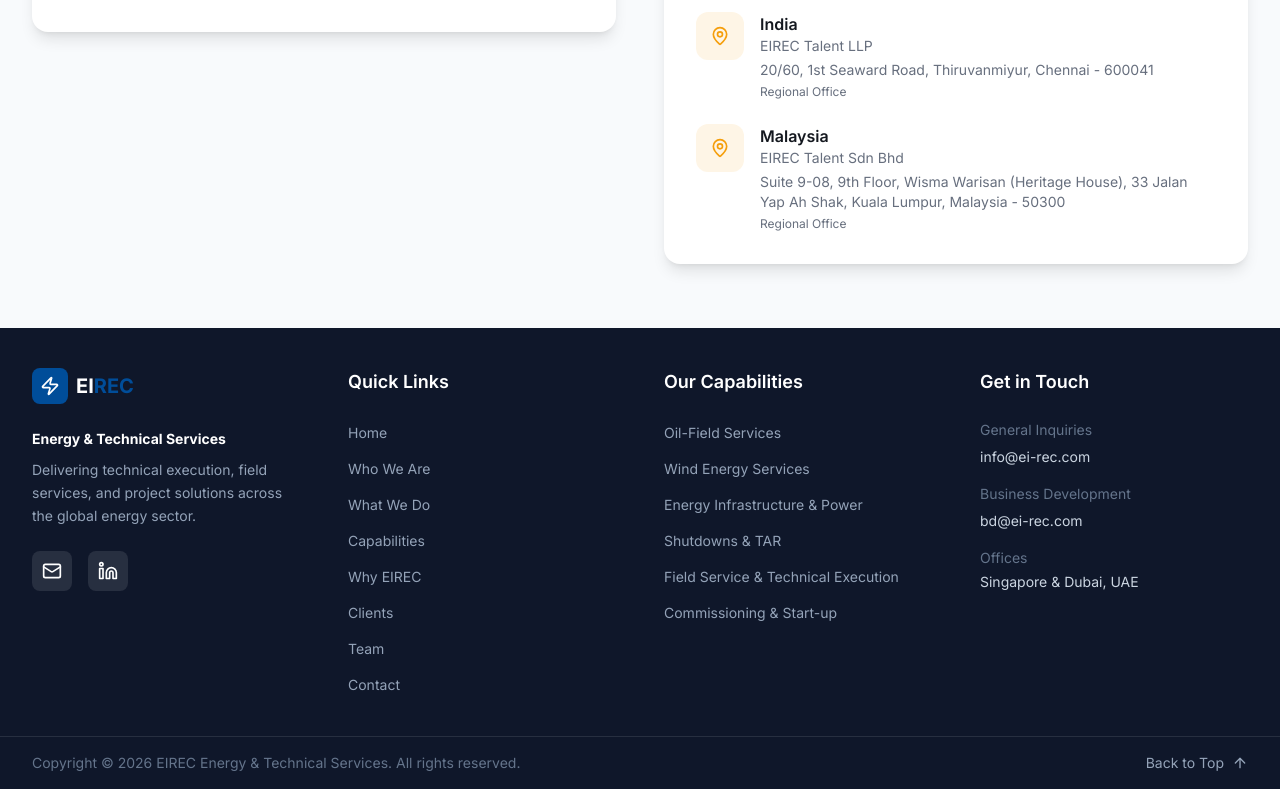
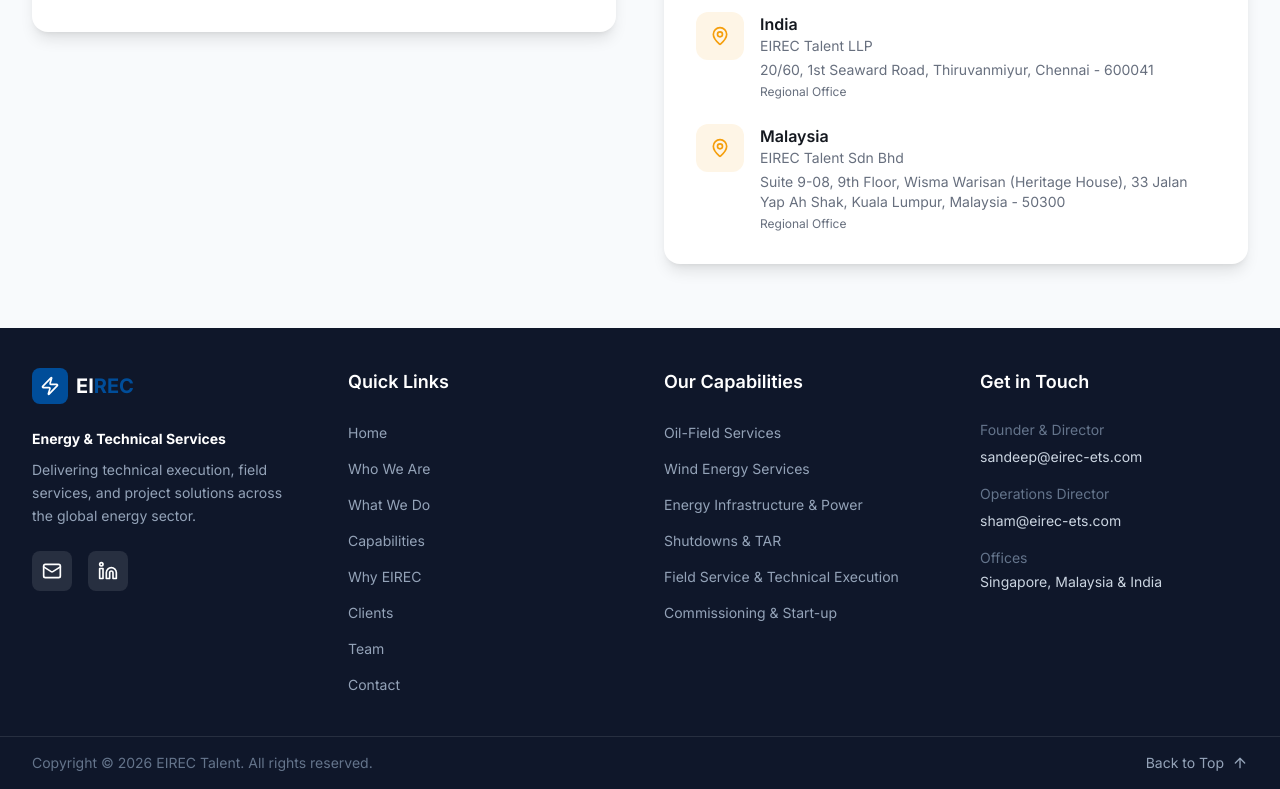
Before and after one commit to vinothumash-dev/EIREC, a React (Vite) app in the folder app/: page / in a window 1280 px wide. Shown: the part 7049-7838 px from the top of the page. Built offline with nearby package versions, Linux system fonts and the light colour scheme.

Commit message:
Fix footer: correct emails, offices, and company name

```diff
--- a/app/src/components/Footer.tsx
+++ b/app/src/components/Footer.tsx
@@ -56,7 +56,7 @@
             </p>
             <div className="flex items-center gap-4">
               <a
-                href="mailto:info@ei-rec.com"
+                href="mailto:sandeep@eirec-ets.com"
                 className="w-10 h-10 bg-white/10 rounded-lg flex items-center justify-center hover:bg-primary transition-colors"
               >
                 <Mail className="w-5 h-5" />
@@ -108,26 +108,26 @@
             <h3 className="font-semibold text-lg mb-6">Get in Touch</h3>
             <div className="space-y-4">
               <div>
-                <p className="text-sm text-slate-500 mb-1">General Inquiries</p>
+                <p className="text-sm text-slate-500 mb-1">Founder & Director</p>
                 <a
-                  href="mailto:info@ei-rec.com"
+                  href="mailto:sandeep@eirec-ets.com"
                   className="text-slate-300 hover:text-white transition-colors text-sm"
                 >
-                  info@ei-rec.com
+                  sandeep@eirec-ets.com
                 </a>
               </div>
               <div>
-                <p className="text-sm text-slate-500 mb-1">Business Development</p>
+                <p className="text-sm text-slate-500 mb-1">Operations Director</p>
                 <a
-                  href="mailto:bd@ei-rec.com"
+                  href="mailto:sham@eirec-ets.com"
                   className="text-slate-300 hover:text-white transition-colors text-sm"
                 >
-                  bd@ei-rec.com
+                  sham@eirec-ets.com
                 </a>
               </div>
               <div>
                 <p className="text-sm text-slate-500 mb-1">Offices</p>
-                <p className="text-slate-300 text-sm">Singapore & Dubai, UAE</p>
+                <p className="text-slate-300 text-sm">Singapore, Malaysia & India</p>
               </div>
             </div>
           </div>
@@ -139,7 +139,7 @@
         <div className="max-w-7xl mx-auto px-4 sm:px-6 lg:px-8 py-4">
           <div className="flex flex-col sm:flex-row items-center justify-between gap-4">
             <p className="text-slate-500 text-sm text-center sm:text-left">
-              Copyright &copy; {new Date().getFullYear()} EIREC Energy & Technical Services. All rights reserved.
+              Copyright &copy; {new Date().getFullYear()} EIREC Talent. All rights reserved.
             </p>
             <button
               onClick={scrollToTop}
```
